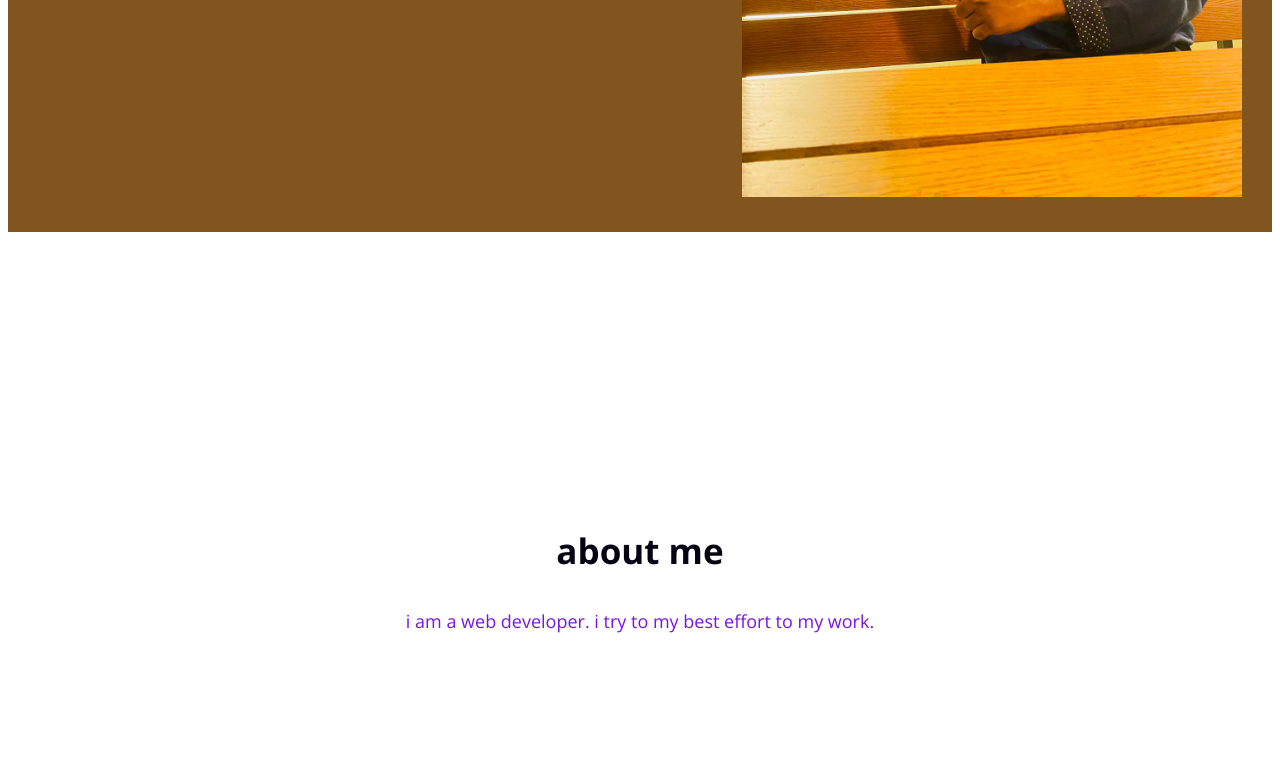
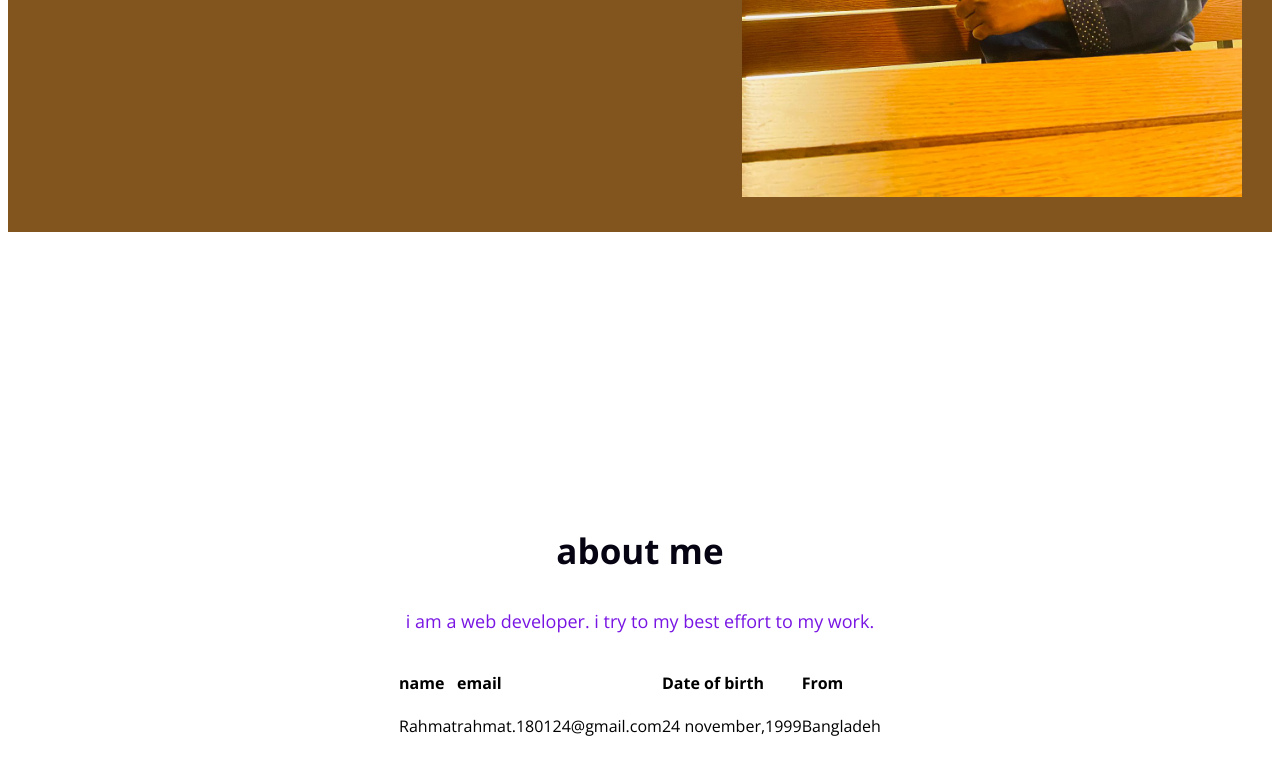
Before and after one commit to 12rahmat/web--developer-portfolio, a plain HTML site: page index.html in a window 1280 px wide. Shown: the part 659-1434 px from the top of the page. Drawn offline with nearby package versions, Linux system fonts and the light colour scheme.

Commit message:
added about information

```diff
--- a/index.html
+++ b/index.html
@@ -45,6 +45,25 @@
             <p class="section-description">
                 i am a web developer. i try to my best effort to my work.
             </p>
+            <div class="about-info-container">
+                <div class="about-info">
+                    <h4 class="info-title">name</h4>
+                    <p class="info-descripti">Rahmat</p>
+                </div>
+                <div class="about-info">
+                    <h4 class="info-title">email</h4>
+                    <p class="info-descripti">rahmat.180124@gmail.com</p>
+                </div>
+                <div class="about-info">
+                    <h4 class="info-title">Date of birth</h4>
+                    <p class="info-descripti">24 november,1999</p>
+                </div>
+                <div class="about-info">
+                    <h4 class="info-title">From</h4>
+                    <p class="info-descripti">Bangladeh</p>
+                </div>
+
+            </div>
         </section>
 
     </main>
--- a/styles/portfolio.css
+++ b/styles/portfolio.css
@@ -85,10 +85,21 @@ nav >a{
     margin-bottom: 20px;
 
 }
-/*main section styles*/
+/*main-section styles*/
+main{
+
+    max-width: 1140px;
+    margin: 0 auto;
+
+}
 
 /*about section styles*/
 .about{
     padding: 130px;
     margin: 130px 0;
 }
+.about-info-container{
+    display: flex;
+    justify-content: center;
+
+}
```
